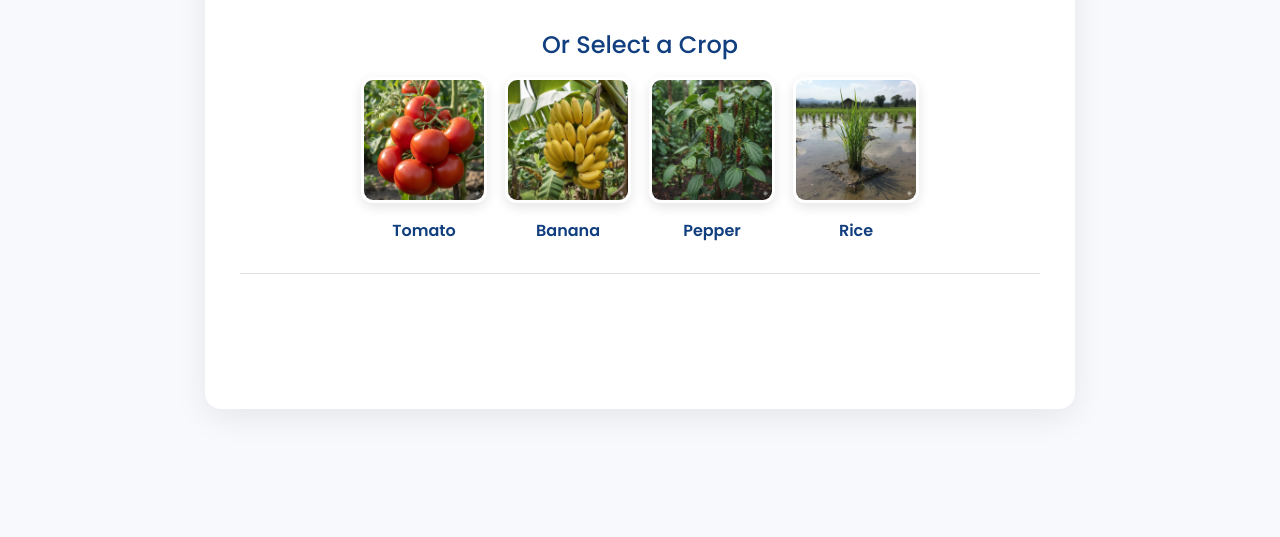
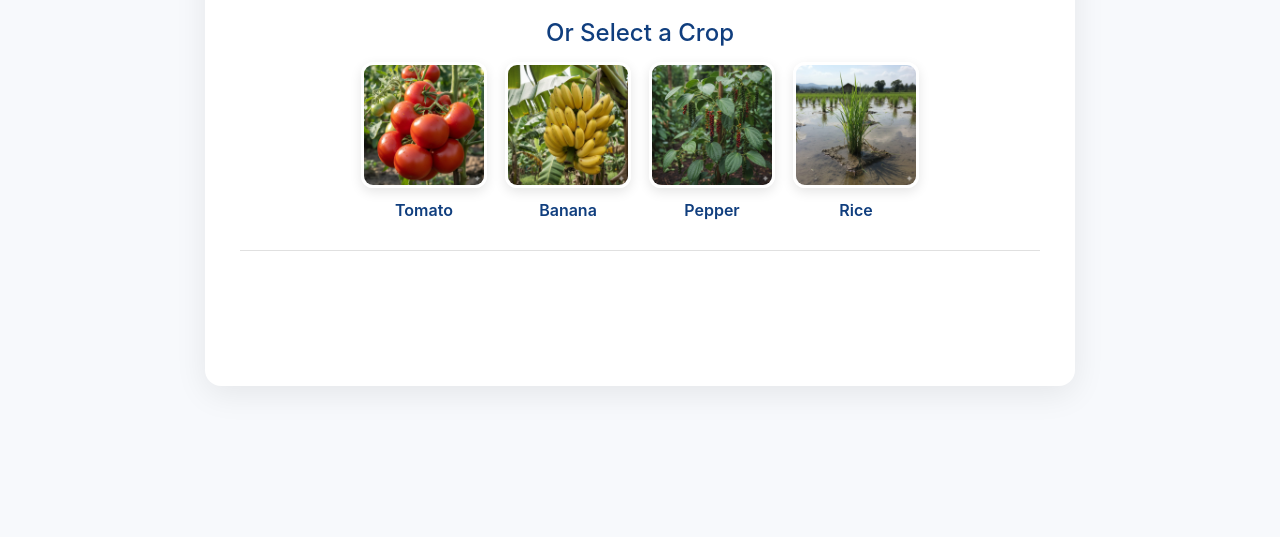
Before and after one commit to Ajay-004/main, a plain HTML site: page frontend/plant.html in a window 1280 px wide. Shown: the part 263-800 px from the top of the page. Drawn offline with Linux system fonts and the light colour scheme.

Commit message:
Update plant.html

```diff
--- a/frontend/plant.html
+++ b/frontend/plant.html
@@ -36,7 +36,7 @@
       }
 
       body {
-        font-family: 'Poppins', Arial, sans-serif;
+        font-family: 'Inter', sans-serif;
         background: var(--background-color);
         margin: 0;
         color: var(--text-color);
@@ -1334,4 +1334,5 @@ image: "images/False Smut.jpg",
     });
 </script>
 </body>
+
 </html>
```
